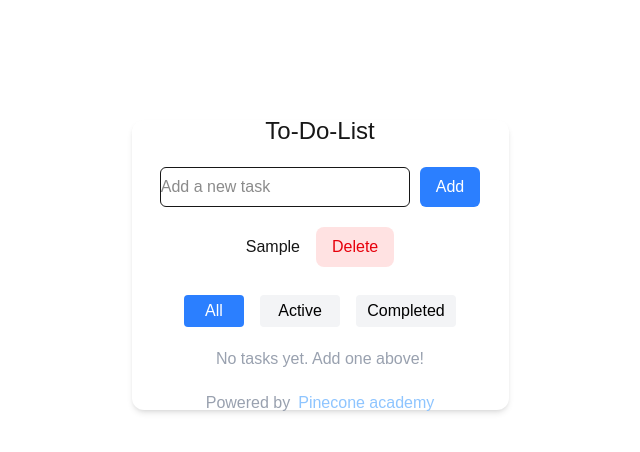
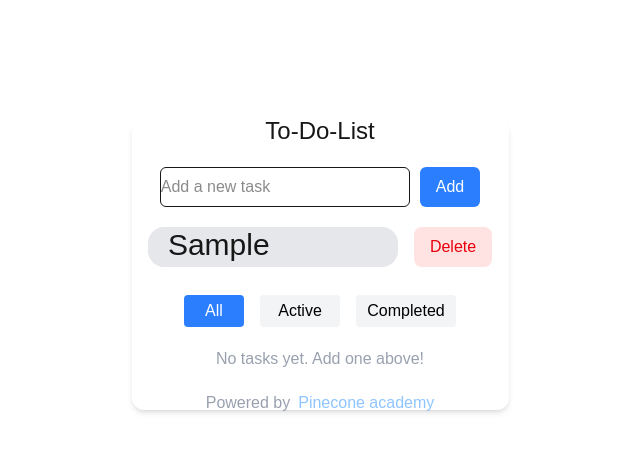
Before and after one commit to JinreP/Todo-React, a Next.js app: page / in a window 1280 px wide. Both pictures are taken after typing "Sample" into the empty fields and a click on the button "Add". Shown: the top 452 px of the page, without its empty margins (320-960 px from the left). Built offline with nearby package versions, Linux system fonts and the light colour scheme.

Commit message:
list deer style ugson

```diff
--- a/src/components/Todo.jsx
+++ b/src/components/Todo.jsx
@@ -15,7 +15,7 @@ export default function Todo(props) {
   }
 
   function deleteTask(index) {
-    const updadedTasks = tasks.filter((_, i) => i !== index);
+    const updadedTasks = tasks.filter((tasks, i) => i !== index);
     setTasks(updadedTasks);
   }
   const [filter, setFilter] = useState("all");
@@ -45,7 +45,7 @@ export default function Todo(props) {
             key={index}
             className="flex items-center justify-between gap-4 mb-2"
           >
-            <span className="text">{task}</span>
+            <span className="text text-3xl rounded-2xl bg-gray-200 w-[250px] pl-5 h-[40px]">{task}</span>
             <button
               className="bg-red-100 text-red-600 font-medium px-4 py-2 rounded-lg hover:bg-red-200 transition "
               onClick={() => deleteTask(index)}
```
